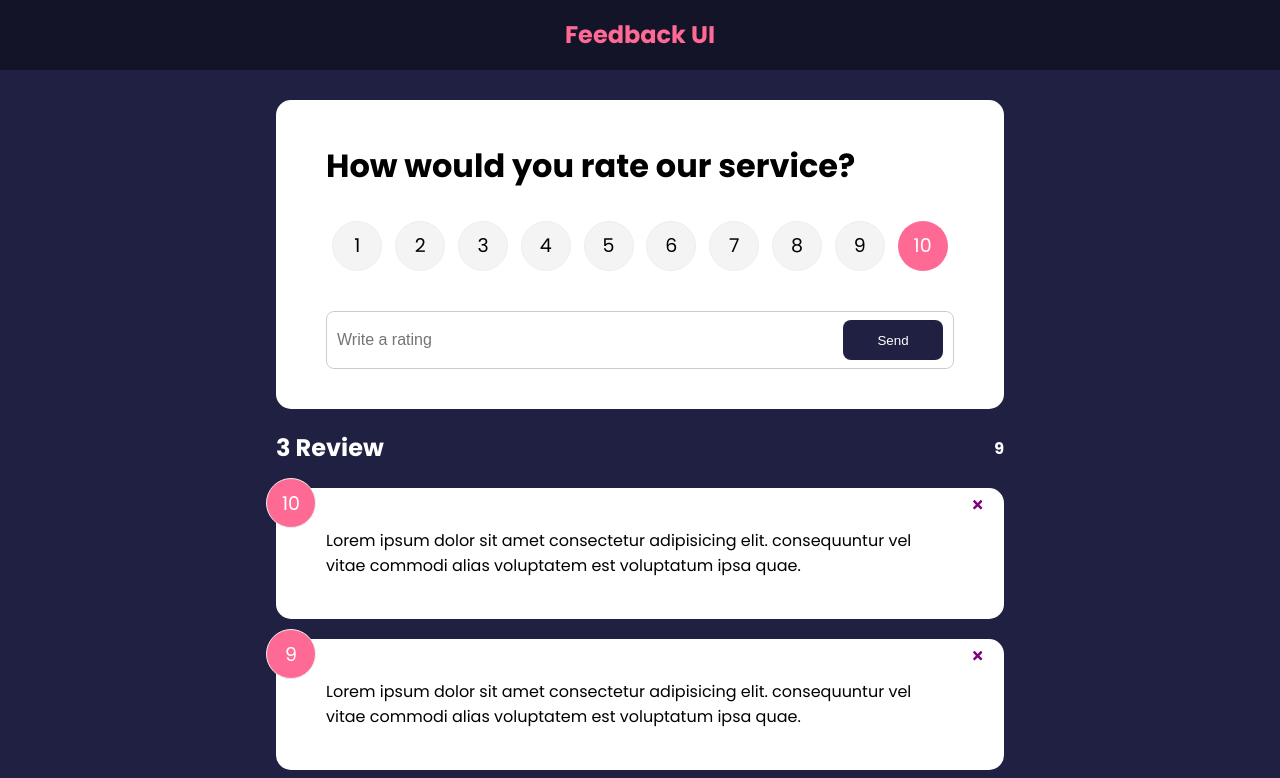
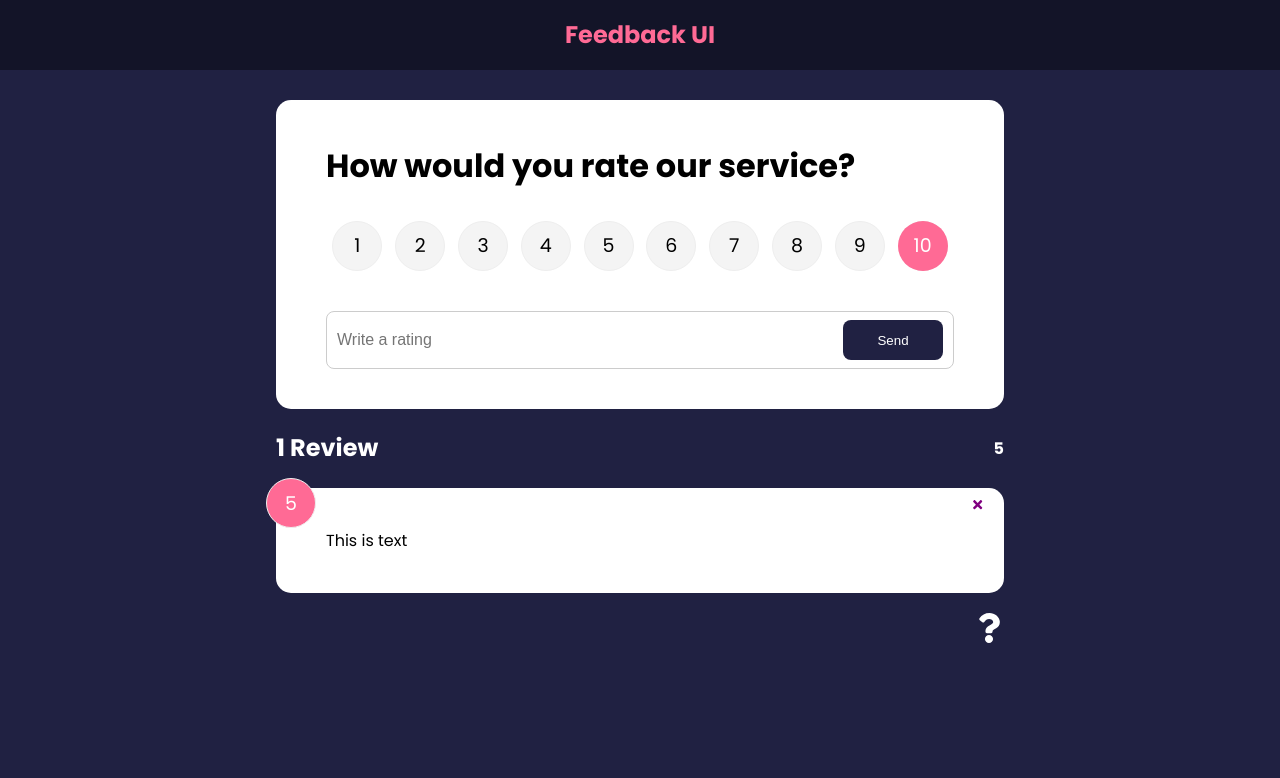
Before and after one commit to KonstantinaStrantzali/Review-app-React, a React (Create React App) app in the folder react-components/: page / in a window 1280 px wide. Shown: the top 778 px of the page. Built offline with nearby package versions, Linux system fonts and the light colour scheme.

Commit message:
get global state with useContext hook and move functions to it

```diff
--- a/react-components/src/App.js
+++ b/react-components/src/App.js
@@ -1,38 +1,26 @@
 import './App.css';
 import { BrowserRouter as Router, Route, Routes } from 'react-router-dom'
-import { v4 as uuidv4} from 'uuid'
-import { useState } from 'react'
 import Header from './components/Header'
-import FeedbackData from './data/FeedbackData'
 import FeedbackList from './components/FeedbackList';
 import FeedbackStats from './components/FeedbackStats';
 import FeedbackForm from './components/FeedbackForm';
 import AboutPage from './pages/AboutPage';
 import AboutIconLink from './components/AboutIconLink';
+import {FeedbackProvider} from './context/FeedbackContext';
 
 function App() {
-  const [feedback, setFeedback] = useState(FeedbackData);
-  const deleteFeedback = (id) => {
-    if (window.confirm('Are you sure?')) {
-      setFeedback(feedback.filter((item) => item.id !== id))
-      console.log(id)
 
-    }
-  }
-  const addFeedback = (newFeedback) => {
-    newFeedback.id = uuidv4()
-    setFeedback([newFeedback, ...feedback])
-  }
   return (
+    <FeedbackProvider>
     <Router>
     <Header/>
     <div className="container">
       <Routes>
         <Route path ='/' element = {
           <>
-          <FeedbackForm handleAdd = {addFeedback}></FeedbackForm>
-          <FeedbackStats feedback = {feedback}></FeedbackStats>
-          <FeedbackList feedback={feedback} handleDelete={deleteFeedback}></FeedbackList>
+          <FeedbackForm></FeedbackForm>
+          <FeedbackStats></FeedbackStats>
+          <FeedbackList></FeedbackList>
           </>
         }>
 
@@ -42,6 +30,7 @@
     <AboutIconLink/>
     </div>
     </Router>
+    </FeedbackProvider>
   );
 }
 
--- a/react-components/src/components/FeedbackForm.js
+++ b/react-components/src/components/FeedbackForm.js
@@ -3,12 +3,16 @@
 import Button from './shared/Button'
 import {useState} from 'react'
 import RatingSelect from './RatingSelect'
+import { useContext } from 'react'
+import FeedbackContext from '../context/FeedbackContext'
 
-function FeedbackForm({handleAdd}) {
+function FeedbackForm() {
+
     const [text, setText] = useState('')
     const [btnDisable, setBtnDisable] = useState(true)
     const [message, setMessage] = useState("")
     const [rating, setRating] = useState(10)
+    const {addFeedback} = useContext(FeedbackContext)
 
    const handleTextChange = (e) => {
     setText(e.target.value)
@@ -32,7 +36,7 @@
         text,
         rating,
       }
-      handleAdd(newFeedback)
+      addFeedback(newFeedback)
     }
    }
   return (
--- a/react-components/src/components/FeedbackItem.js
+++ b/react-components/src/components/FeedbackItem.js
@@ -2,14 +2,17 @@
 import {FaTimes} from 'react-icons/fa'
 import Card from './shared/Card'
 import PropTypes from 'prop-types'
+import { useContext } from 'react'
+import FeedbackContext from '../context/FeedbackContext'
 
-export default function FeedbackItem({item, handleDelete }) {
+export default function FeedbackItem({item}) {
 
+  const {deleteFeedback} = useContext(FeedbackContext)
 
   return (
     <Card>
     <div className='num-display'>{item.rating}</div>
-    <button onClick = {() => handleDelete(item.id)}className='close'>
+    <button onClick = {() => deleteFeedback(item.id)}className='close'>
 
       <FaTimes color = "purple" />
     </button>
--- a/react-components/src/components/FeedbackList.js
+++ b/react-components/src/components/FeedbackList.js
@@ -1,15 +1,18 @@
 import React from 'react'
 import FeedbackItem from './FeedbackItem'
+import { useContext } from 'react'
+import FeedbackContext from '../context/FeedbackContext'
 
-function FeedbackList({feedback, handleDelete}) {
+function FeedbackList() {
+  const {feedback} = useContext(FeedbackContext)
+
   if (!feedback || feedback.length === 0) {
     return <p>No Feedback Yet </p>
   }
   return (
     <div className='feedback-list'>
       {feedback.map((item) => (
-        <FeedbackItem key ={item.id} item={item}
-        handleDelete ={handleDelete}/>
+        <FeedbackItem key ={item.id} item={item}/>
 
       ))}
 
--- a/react-components/src/components/FeedbackStats.js
+++ b/react-components/src/components/FeedbackStats.js
@@ -1,8 +1,10 @@
 import React from 'react'
+import { useContext } from 'react'
+import FeedbackContext from '../context/FeedbackContext'
 
+function FeedbackStats() {
 
-
-function FeedbackStats({feedback}) {
+    const {feedback} = useContext(FeedbackContext)
 
     let average = feedback.reduce((acc, cur) => {
         return acc + cur.rating
--- /dev/null
+++ b/react-components/src/context/FeedbackContext.js
@@ -0,0 +1,34 @@
+import { createContext, useState } from "react";
+import { v4 as uuidv4} from 'uuid'
+
+const FeedbackContext = createContext()
+
+export const FeedbackProvider = ({children}) => {
+    const [feedback, setFeedback] = useState( [{
+        id : 1,
+        text : "This is text",
+        rating: 5,
+    }
+])
+const deleteFeedback = (id) => {
+    if (window.confirm('Are you sure?')) {
+      setFeedback(feedback.filter((item) => item.id !== id))
+      console.log(id)
+
+    }
+  }
+  const addFeedback = (newFeedback) => {
+    newFeedback.id = uuidv4()
+    setFeedback([newFeedback, ...feedback])
+  }
+
+    return <FeedbackContext.Provider value= {{
+        feedback,
+        deleteFeedback,
+        addFeedback,
+    }}>
+        {children}
+    </FeedbackContext.Provider>
+
+}
+export default FeedbackContext
```
Also changed, not shown: 1 other file (tests, documents, lock files or other folders).
